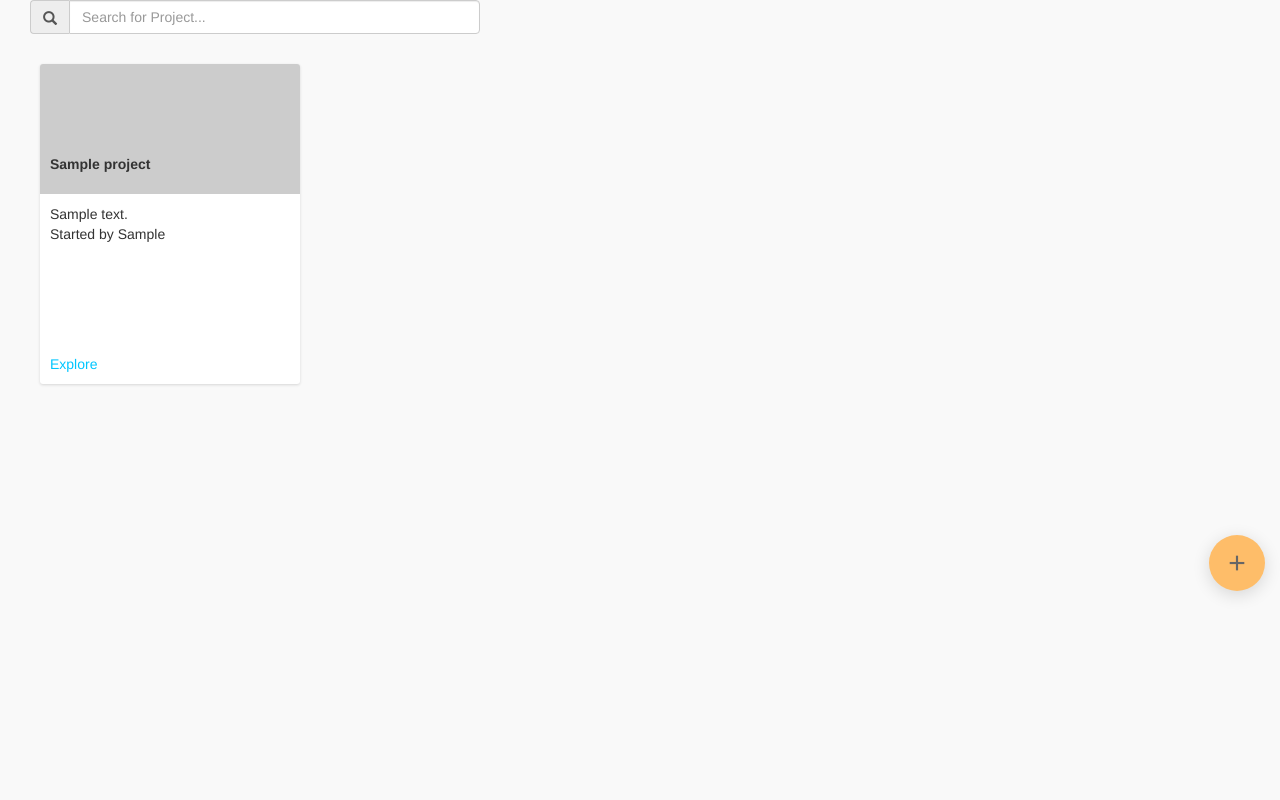
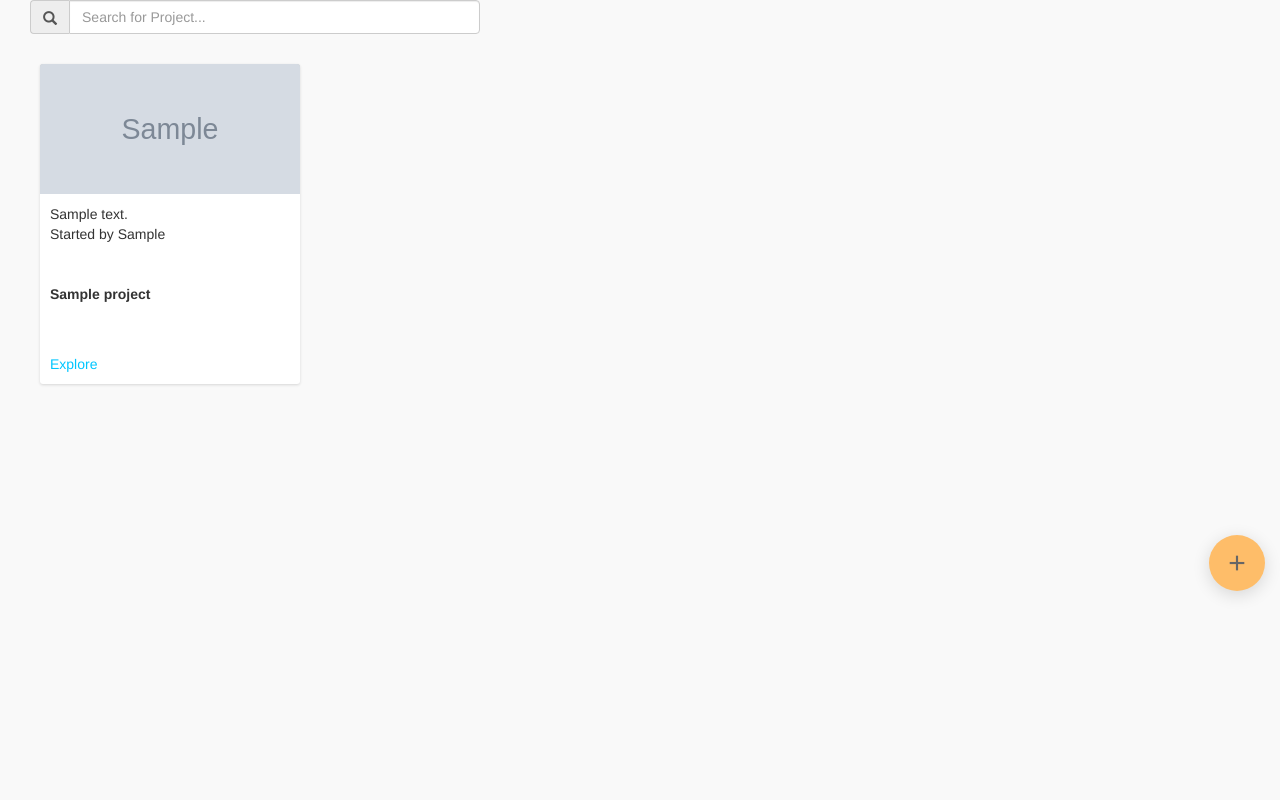
Before and after one commit to zurfyx/simple, a Django app: page /projects in a window 1280 px wide. Shown: the part 194-994 px from the top of the page. Run offline with Django 3.2, Linux system fonts and the light colour scheme; tables that the repository leaves empty hold one stand-in row (values such as "Sample post"); grey boxes marked "Sample" are stand-in pictures; style sheets or scripts are compiled from the project's sources; parts of the project's set-up code (start-up, migrations or seed data) failed here and were passed over; some libraries are stand-ins or nearby versions.

Commit message:
project photo

```diff
--- a/simple/static/scss/projects/list.scss
+++ b/simple/static/scss/projects/list.scss
@@ -14,6 +14,11 @@ ul.projects-list li {
   height: 320px;
   width: 260px;
   overflow: hidden;
+
+  .image-header{
+    width: 260px;
+    height: 130px
+  }
 
   .project-header {
     background-color: #ccc;
--- a/simple/templates/projects/list.html
+++ b/simple/templates/projects/list.html
@@ -28,6 +28,7 @@
         {% if project.approved %}
             <li>
                 <div class="project-header">
+                    <img class ="image-header" src="{{ MEDIA_URL }}{{project.picture }}" />
                     <a href="{% url "projects:detail" project.id %}">
                         {{ project.title }}
                     </a>
--- a/simple/templates/projects/user-list.html
+++ b/simple/templates/projects/user-list.html
@@ -11,6 +11,7 @@
         {% if project.approved %}
             <li>
                 <div class="project-header">
+                    <img class ="image-header" src="{{ MEDIA_URL }}{{project.picture }}" />
                     <a href="{% url "projects:detail" project.id %}">
                         {{ project.title }}
                     </a>
```
